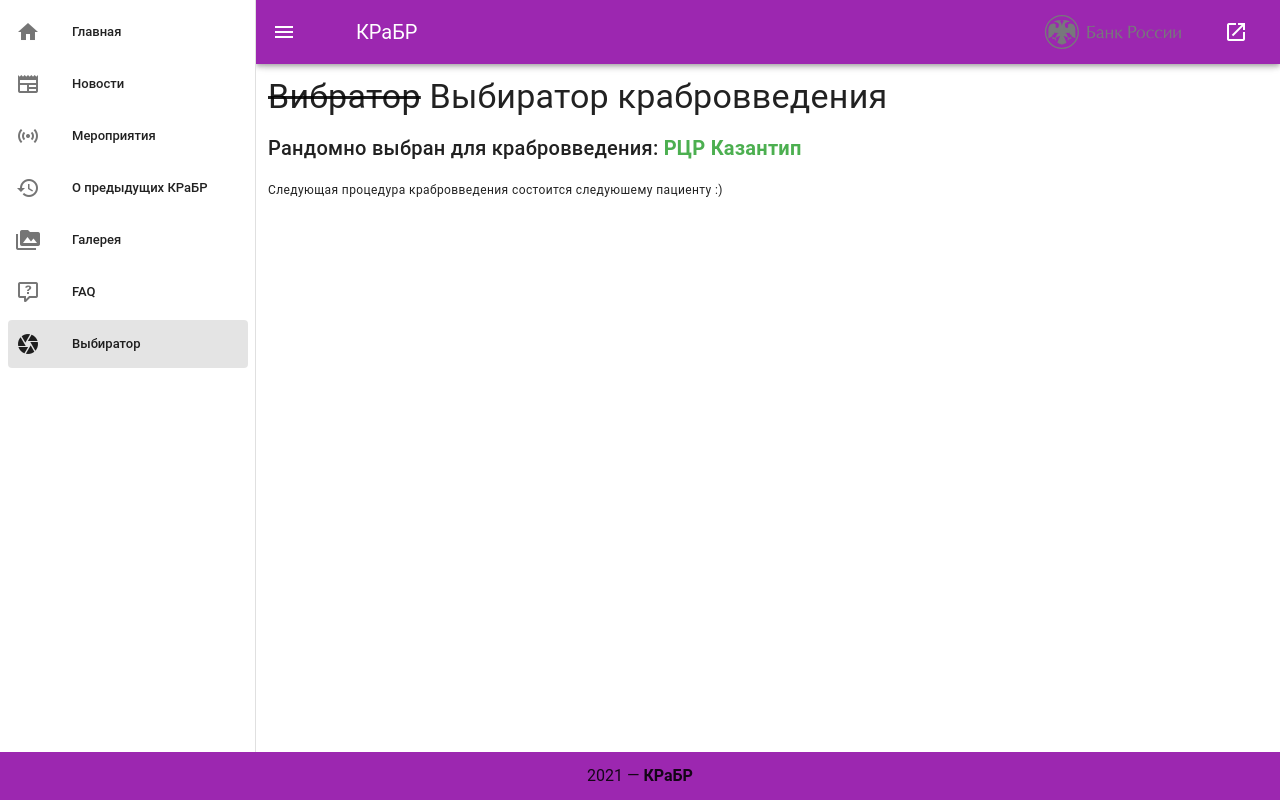
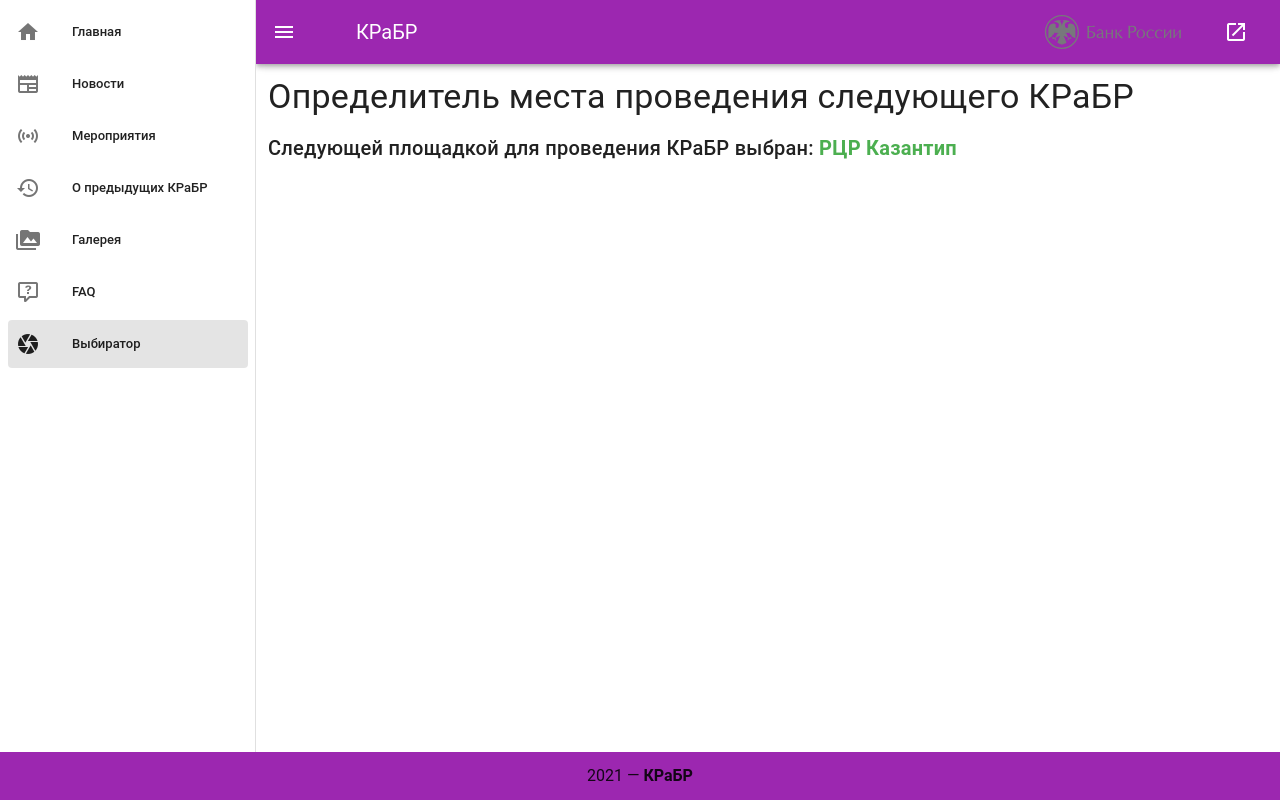
Before and after one commit to ipim-projects/krabr, a Vue app: page /generator in a window 1280 px wide. Built offline with nearby package versions, Linux system fonts and the light colour scheme; a small style sheet from the web is missing.

Commit message:
random fix

```diff
--- a/src/views/Generator.vue
+++ b/src/views/Generator.vue
@@ -1,8 +1,7 @@
 <template>
   <v-container>
-    <p class="text-h4"><span class="text-decoration-line-through">Вибратор</span> Выбиратор крабровведения</p>
-    <p class="text-h6">Рандомно выбран для крабровведения: <strong class="green--text">{{ newKrabr }}</strong></p>
-    <p class="caption">Следующая процедура крабровведения состоится следуюшему пациенту :)</p>
+    <p class="text-h4">Определитель места проведения следующего КРаБР</p>
+    <p class="text-h6">Следующей площадкой для проведения КРаБР выбран: <strong class="green--text">{{ newKrabr }}</strong></p>
   </v-container>
 </template>
 
@@ -16,9 +15,9 @@ export default {
         'РЦР Екатеринбург',
         'РЦР Казань',
         'РЦР Казантип',
-        'РЦРТиКК'
+        'РЦРТиКК Санкт-Петербург'
       ];
-      const rand = Math.round(5 * Math.random());
+      const rand = Math.floor(Math.random() * rcr.length);
       return rcr[rand];
     }
   }
```
